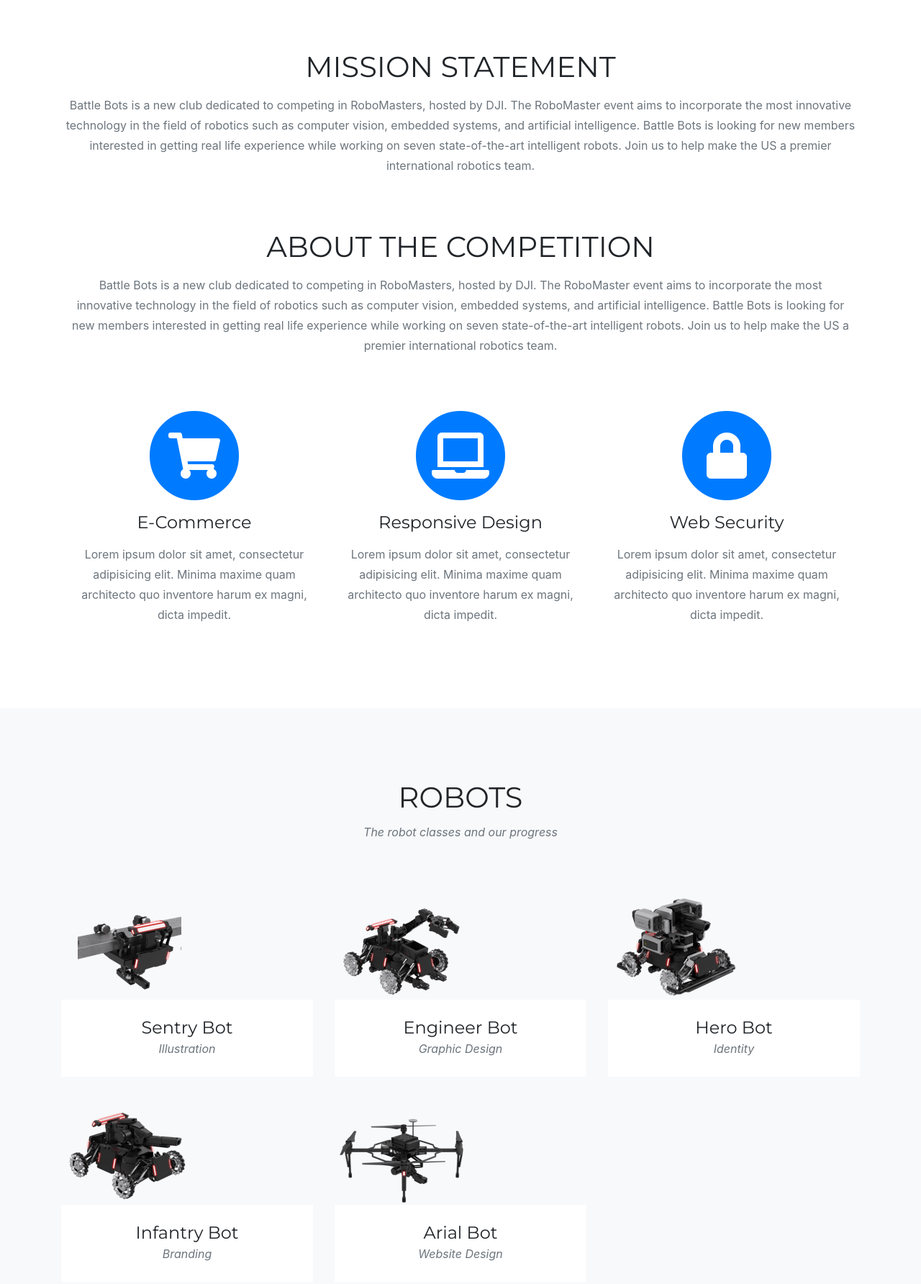
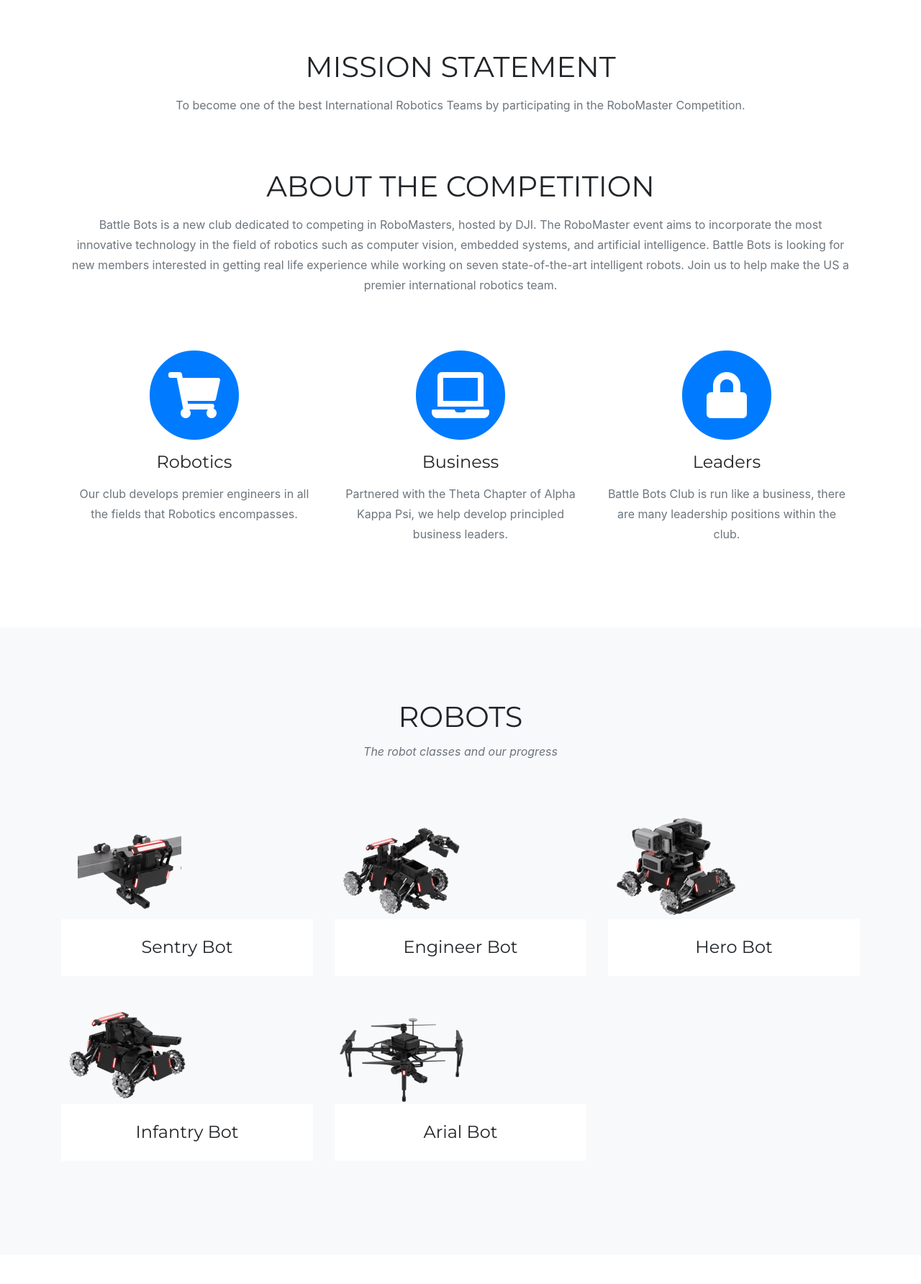
Before and after one commit to OSU-BattleBots/OSU-BattleBots.github.io, a website with bundled scripts: page index.html in a window 1280 px wide. Shown: the part 940-2724 px from the top of the page at 72% size. Built offline with nearby package versions, Linux system fonts and the light colour scheme; a web font is replaced by a local one.

Commit message:
made it better

```diff
--- a/index.html
+++ b/index.html
@@ -83,7 +83,7 @@
       <div class="row">
         <div class="col-lg-12 text-center">
           <h2 class="section-heading text-uppercase">Mission Statement</h2>
-          <p class="text-muted">Battle Bots is a new club dedicated to competing in RoboMasters, hosted by DJI. The RoboMaster event aims to incorporate the most innovative technology in the field of robotics such as computer vision, embedded systems, and artificial intelligence. Battle Bots is looking for new members interested in getting real life experience while working on seven state-of-the-art intelligent robots. Join us to help make the US a premier international robotics team.</p>
+          <p class="text-muted">To become one of the best International Robotics Teams by participating in the RoboMaster Competition.</p>
           <h3 class="section-subheading text-muted"></h3>
         </div>
       </div>
@@ -103,24 +103,24 @@
             <i class="fas fa-circle fa-stack-2x text-primary"></i>
             <i class="fas fa-shopping-cart fa-stack-1x fa-inverse"></i>
           </span>
-          <h4 class="service-heading">E-Commerce</h4>
-          <p class="text-muted">Lorem ipsum dolor sit amet, consectetur adipisicing elit. Minima maxime quam architecto quo inventore harum ex magni, dicta impedit.</p>
+          <h4 class="service-heading">Robotics</h4>
+          <p class="text-muted">Our club develops premier engineers in all the fields that Robotics encompasses.</p>
         </div>
         <div class="col-md-4">
           <span class="fa-stack fa-4x">
             <i class="fas fa-circle fa-stack-2x text-primary"></i>
             <i class="fas fa-laptop fa-stack-1x fa-inverse"></i>
           </span>
-          <h4 class="service-heading">Responsive Design</h4>
-          <p class="text-muted">Lorem ipsum dolor sit amet, consectetur adipisicing elit. Minima maxime quam architecto quo inventore harum ex magni, dicta impedit.</p>
+          <h4 class="service-heading">Business</h4>
+          <p class="text-muted">Partnered with the Theta Chapter of Alpha Kappa Psi, we help develop principled business leaders.</p>
         </div>
         <div class="col-md-4">
           <span class="fa-stack fa-4x">
             <i class="fas fa-circle fa-stack-2x text-primary"></i>
             <i class="fas fa-lock fa-stack-1x fa-inverse"></i>
           </span>
-          <h4 class="service-heading">Web Security</h4>
-          <p class="text-muted">Lorem ipsum dolor sit amet, consectetur adipisicing elit. Minima maxime quam architecto quo inventore harum ex magni, dicta impedit.</p>
+          <h4 class="service-heading">Leaders</h4>
+          <p class="text-muted">Battle Bots Club is run like a business, there are many leadership positions within the club.</p>
         </div>
       </div>
     </div>
@@ -147,7 +147,7 @@
           </a>
           <div class="portfolio-caption">
             <h4>Sentry Bot</h4>
-            <p class="text-muted">Illustration</p>
+            <!--<p class="text-muted">Illustration</p>-->
           </div>
         </div>
         <div class="col-md-4 col-sm-6 portfolio-item">
@@ -161,7 +161,7 @@
           </a>
           <div class="portfolio-caption">
             <h4>Engineer Bot</h4>
-            <p class="text-muted">Graphic Design</p>
+            <!--<p class="text-muted">Illustration</p>-->
           </div>
         </div>
         <div class="col-md-4 col-sm-6 portfolio-item">
@@ -175,7 +175,7 @@
           </a>
           <div class="portfolio-caption">
             <h4>Hero Bot</h4>
-            <p class="text-muted">Identity</p>
+            <!--<p class="text-muted">Illustration</p>-->
           </div>
         </div>
         <div class="col-md-4 col-sm-6 portfolio-item">
@@ -189,7 +189,7 @@
           </a>
           <div class="portfolio-caption">
             <h4>Infantry Bot</h4>
-            <p class="text-muted">Branding</p>
+            <!--<p class="text-muted">Illustration</p>-->
           </div>
         </div>
         <div class="col-md-4 col-sm-6 portfolio-item">
@@ -203,7 +203,7 @@
           </a>
           <div class="portfolio-caption">
             <h4>Arial Bot</h4>
-            <p class="text-muted">Website Design</p>
+            <!--<p class="text-muted">Illustration</p>-->
           </div>
         </div>
 
@@ -379,19 +379,20 @@
       <div class="row">
         <div class="col-lg-8 mx-auto text-center">
           <p class="large text-muted">To contact us, email osubattlebots@gmail.com and we will respond within 48 hours.</p>
-          <p class="large text-muted">Please contact us for sponsorship oppertunities or for general questions.</p>
+          <p class="large text-muted">Please contact us for sponsorship opportunities or for general questions.</p>
         </div>
       </div>
     </div>
   </section>
 
-  <!-- Sponsors -->
+  <!-- Sponsors
   <section class="py-5" id="sponsors">
       <div class="row">
           <div class="col-lg-12 text-center">
             <h2 class="section-heading text-uppercase">Our Amazing Sponsors</h2>
           </div>
         </div>
+
     <div class="container">
       <div class="row">
         <div class="col-md-3 col-sm-6">
@@ -416,9 +417,16 @@
         </div>
       </div>
     </div>
+
+  </section>-->
+
+  <section class="page-section bg-dark text-white">
+    <div class="container text-center">
+      <h2 class="mb-4">Do You Think Battle Bots Is Right For You?</h2>
+      <a class="btn btn-light btn-xl" href="https://forms.gle/Hkv4gm4pDyTWubgz6">APPLY NOW</a>
+    </div>
   </section>
-
-  <!-- Contact -->
+  <!-- Contact
   <section class="page-section" id="contact">
     <div class="container">
       <div class="row">
@@ -451,14 +459,14 @@
         </div>
       </div>
     </div>
-  </section>
+  </section>-->
 
   <!-- Footer -->
   <footer class="footer">
     <div class="container">
       <div class="row align-items-center">
         <div class="col-md-4">
-          <span class="copyright">Copyright &copy; Your Website 2019</span>
+          <span class="copyright">Copyright &copy; Ershad Hazrati 2019</span>
         </div>
         <div class="col-md-4">
           <ul class="list-inline social-buttons">
```
Also changed, not shown: 1 other file.
